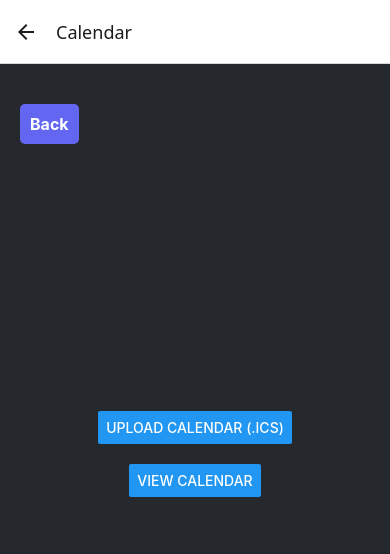
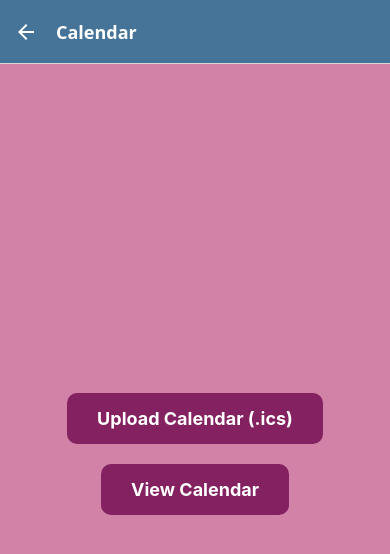
Before and after one commit to aangelazz/neverfar, a React Native app: screen /Calendar in a window 390 px wide. Shown: the top 554 px of the page. Built offline with nearby package versions, Linux system fonts and the light colour scheme.

Commit message:
made calendar pretty

```diff
--- a/src/screens/CalendarScreen.js
+++ b/src/screens/CalendarScreen.js
@@ -1,4 +1,4 @@
-import React, { useState } from 'react';
+import React, { useState, useLayoutEffect } from 'react';
 import { View, Button, Text, StyleSheet, TouchableOpacity } from 'react-native';
 import * as DocumentPicker from 'expo-document-picker';
 import * as FileSystem from 'expo-file-system';
@@ -14,6 +14,21 @@ const requestPermissions = async () => {
 
 export default function CalendarScreen({ navigation }) {
   const [events, setEvents] = useState([]);
+
+  // Configure the header
+  useLayoutEffect(() => {
+    navigation.setOptions({
+      headerStyle: {
+        backgroundColor: '#467498', // Set header background color
+      },
+      headerTintColor: '#fff', // Set the back button color to white
+      headerTitleStyle: {
+        color: '#fff', // Set header text color to white
+        fontWeight: 'bold',
+      },
+      headerBackTitle: 'Navigation', // Set back button text
+    });
+  }, [navigation]);
 
   const pickFile = async () => {
     await requestPermissions(); // Request permissions
@@ -81,19 +96,21 @@ export default function CalendarScreen({ navigation }) {
 
   return (
     <View style={styles.container}>
-      <TouchableOpacity style={styles.backButton} onPress={() => navigation.goBack()}>
-        <Text style={styles.backButtonText}>Back</Text>
+      {/* Upload Calendar Button */}
+      <TouchableOpacity style={styles.button} onPress={pickFile}>
+        <Text style={styles.buttonText}>Upload Calendar (.ics)</Text>
       </TouchableOpacity>
 
-      <Button title="Upload Calendar (.ics)" onPress={pickFile} />
-      <View style={{ marginVertical: 10 }} /> {/* Add spacing */}
-      <Button
-        title="View Calendar"
+      {/* View Calendar Button */}
+      <TouchableOpacity
+        style={styles.button}
         onPress={() => {
           console.log('Navigating to ViewCalendar with events:', events); // Debug log
           navigation.navigate('ViewCalendar', { events });
         }}
-      />
+      >
+        <Text style={styles.buttonText}>View Calendar</Text>
+      </TouchableOpacity>
     </View>
   );
 }
@@ -103,20 +120,20 @@ const styles = StyleSheet.create({
     flex: 1,
     justifyContent: 'center',
     alignItems: 'center',
-    backgroundColor: '#25292e',
+    backgroundColor: '#d282a6', // Updated screen background color
   },
-  backButton: {
-    position: 'absolute',
-    top: 40,
-    left: 20,
-    backgroundColor: '#6366f1',
-    padding: 10,
-    borderRadius: 5,
+  button: {
+    backgroundColor: '#832161', // Updated button background color
+    paddingVertical: 15, // Increased vertical padding for larger buttons
+    paddingHorizontal: 30, // Increased horizontal padding for larger buttons
+    borderRadius: 10,
+    alignItems: 'center',
+    marginVertical: 10, // Add spacing between buttons
   },
-  backButtonText: {
+  buttonText: {
     color: '#fff',
-    fontSize: 16,
-    fontWeight: 'bold',
+    fontSize: 18, // Larger font size for button text
+    fontWeight: 'bold', // Bold text
   },
 });
 
--- a/src/screens/ViewCalendarScreen.js
+++ b/src/screens/ViewCalendarScreen.js
@@ -1,8 +1,23 @@
-import React from 'react';
+import React, { useLayoutEffect } from 'react';
 import { View, Text, StyleSheet, FlatList } from 'react-native';
 
-export default function ViewCalendarScreen({ route }) {
+export default function ViewCalendarScreen({ route, navigation }) {
   const { events } = route.params || { events: [] };
+
+  // Configure the header
+  useLayoutEffect(() => {
+    navigation.setOptions({
+      headerStyle: {
+        backgroundColor: '#467498', // Set header background color
+      },
+      headerTintColor: '#fff', // Set the back button color to white
+      headerTitleStyle: {
+        color: '#fff', // Set header text color to white
+        fontWeight: 'bold',
+      },
+      headerBackTitle: 'Back to Calendar', // Set back button text
+    });
+  }, [navigation]);
 
   const findBreaks = (events) => {
     const startOfDay = new Date();
@@ -97,24 +112,24 @@ export default function ViewCalendarScreen({ route }) {
 const styles = StyleSheet.create({
   container: {
     flex: 1,
-    backgroundColor: '#25292e',
+    backgroundColor: '#bcd2ed', // Updated screen background color
     padding: 20,
   },
   title: {
     fontSize: 24,
     fontWeight: 'bold',
-    color: '#fff',
+    color: '#832161', // Updated title font color
     marginBottom: 20,
     textAlign: 'center',
   },
   noEventsText: {
     fontSize: 16,
-    color: '#fff',
+    color: '#832161', // Updated no events text color
     textAlign: 'center',
     marginTop: 20,
   },
   eventBlock: {
-    backgroundColor: '#333',
+    backgroundColor: '#d282a6', // Updated calendar event box background color
     padding: 15,
     borderRadius: 10,
     marginBottom: 10,
@@ -122,15 +137,15 @@ const styles = StyleSheet.create({
   eventTitle: {
     fontSize: 18,
     fontWeight: 'bold',
-    color: '#ffd33d',
+    color: '#832161', // Updated font color for calendar event title
   },
   eventTime: {
     fontSize: 14,
-    color: '#fff',
+    color: '#fff', // Updated font color for calendar event time to white
     marginTop: 5,
   },
   breakBlock: {
-    backgroundColor: '#007bff',
+    backgroundColor: '#467498', // Updated suggest a break box background color
     padding: 15,
     borderRadius: 10,
     marginBottom: 10,
@@ -138,11 +153,11 @@ const styles = StyleSheet.create({
   breakText: {
     fontSize: 18,
     fontWeight: 'bold',
-    color: '#fff',
+    color: '#fff', // Keep break text color white for contrast
   },
   breakTime: {
     fontSize: 14,
-    color: '#fff',
+    color: '#fff', // Keep break time color white for contrast
     marginTop: 5,
   },
 });
```
